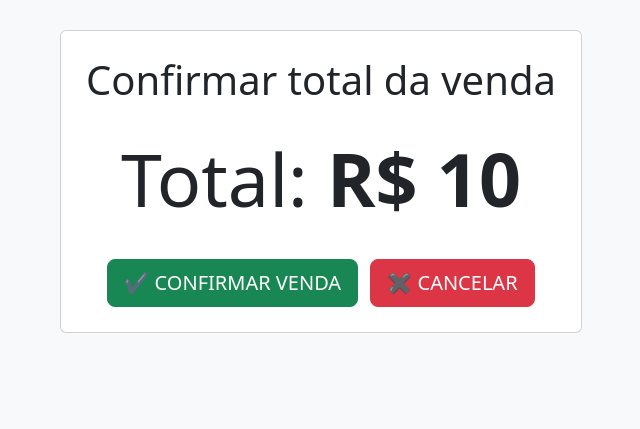
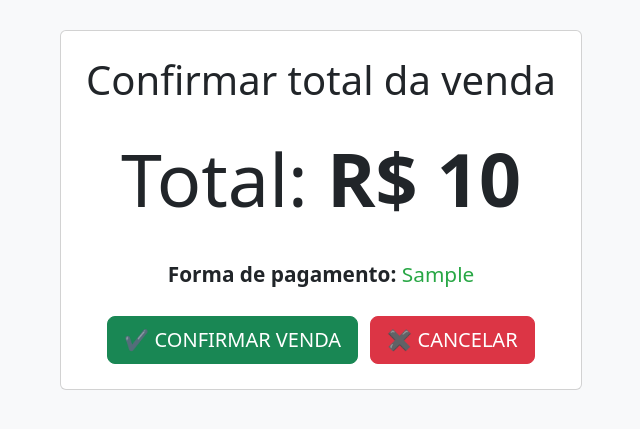
Before and after one commit to alexandresm16/Vendas, a Django app: template core/templates/admin/confirmar_total_venda.html in a window 1280 px wide. Shown: the top 429 px of the page, without its empty margins (319-959 px from the left). Run offline with Django 5.2, Linux system fonts and the light colour scheme; the template is opened without the code that fills it: most values are stand-ins (such as "Sample title", 1, 10 or a date in 2020); some libraries are stand-ins or nearby versions.

Commit message:
metodo de pagamento na tela de confirmação

```diff
--- a/core/admin.py
+++ b/core/admin.py
@@ -150,6 +150,7 @@ class VendaAdmin(ExportMixin, admin.ModelAdmin):
             **self.admin_site.each_context(request),
             "title": "Confirmar total da venda",
             "total": total,
+            "forma_pagamento": post.get("forma_pagamento"),
         }
 
         return TemplateResponse(request, "admin/confirmar_total_venda.html", context)
--- a/core/templates/admin/confirmar_total_venda.html
+++ b/core/templates/admin/confirmar_total_venda.html
@@ -21,6 +21,17 @@
         </strong>
     </div>
 
+    <div class="text-center" style="font-size: 1.3rem; margin-bottom: 25px;">
+        <strong>Forma de pagamento:</strong>
+        <span style="color: #28a745;">
+            {% if forma_pagamento %}
+                {{ forma_pagamento|title }}
+            {% else %}
+                Não informado
+            {% endif %}
+        </span>
+    </div>
+
     <form method="post" class="text-center">
         {% csrf_token %}
 
```
Also changed, not shown: db.sqlite3.
